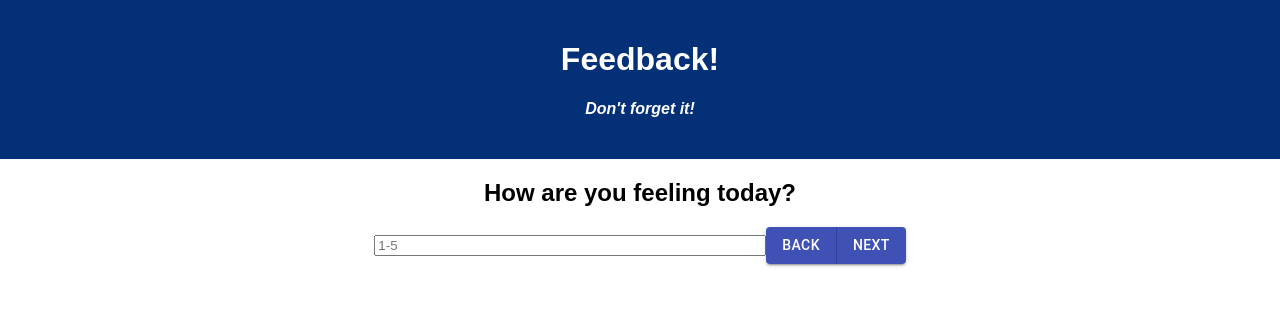
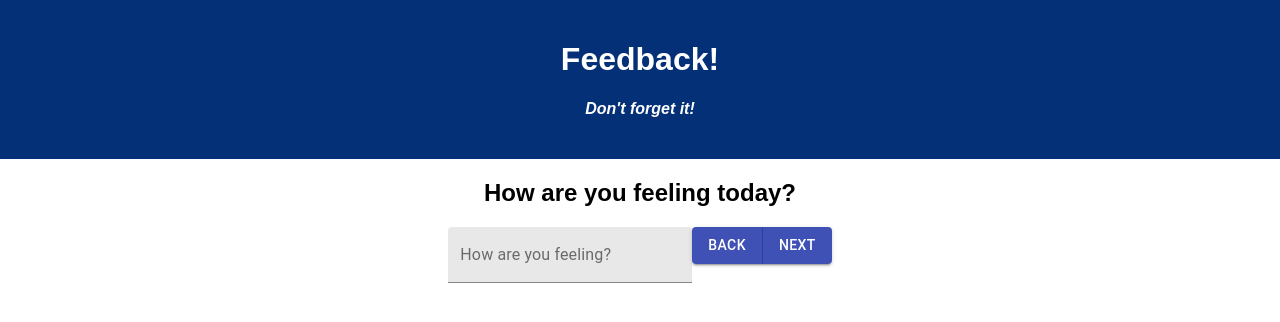
Before and after one commit to dustymeyers/redux-feedback-loop, a React (Create React App) app: page /#/question1 in a window 1280 px wide. Shown: the top 322 px of the page. Built offline with nearby package versions, Linux system fonts and the light colour scheme.

Commit message:
added material-ui textfield to FeelingRating

```diff
--- a/src/components/FeelingRating/FeelingRating.jsx
+++ b/src/components/FeelingRating/FeelingRating.jsx
@@ -3,7 +3,7 @@ import { useDispatch, useSelector } from 'react-redux';
 import { useHistory } from 'react-router-dom';
 
 // MATERIAL-UI
-import { Button, ButtonGroup } from '@material-ui/core';
+import { Button, ButtonGroup, TextField } from '@material-ui/core';
 
 /**
  * FeelingRating Renders the First Form View for Feedback
@@ -72,14 +72,16 @@ function FeelingRating(){
     <>
       <h2>How are you feeling today?</h2>
       <form onSubmit={handleSubmit}>
-        <input
-          // forces the input value from string to number from submission
-          onChange={event => setFeeling(Number(event.target.value))}
+        <TextField
           type="number"
-          placeholder="1-5"
+          id="filled-basic"
+          label="How are you feeling?"
+          variant="filled"
+          placeholder="1 - 5"
           min="1"
           max="5"
           value={feeling}
+          onChange={event => setFeeling(Number(event.target.value))}
         />
         <ButtonGroup variant="contained" color="primary" aria-label="contained primary button group">
           <Button onClick={handleBack}>Back</Button>
--- a/src/components/ReviewFeedback/ReviewFeedback.jsx
+++ b/src/components/ReviewFeedback/ReviewFeedback.jsx
@@ -68,7 +68,11 @@ function ReviewFeedback({isFeedbackSubmitted, setIsFeedbackSubmitted}) {
             <h4 onClick={() => history.push('/question4')}>
               Comments: {feedback.comments ? feedback.comments : 'No comments were given.'}
             </h4>
-            <Button onClick={submitFeedback}>
+            <Button
+              variant="contained"
+              color="primary"
+              onClick={submitFeedback}
+            >
               Submit
             </Button>
             <p>Feel free to click on a feedback score or the comments to edit them.</p>
```
